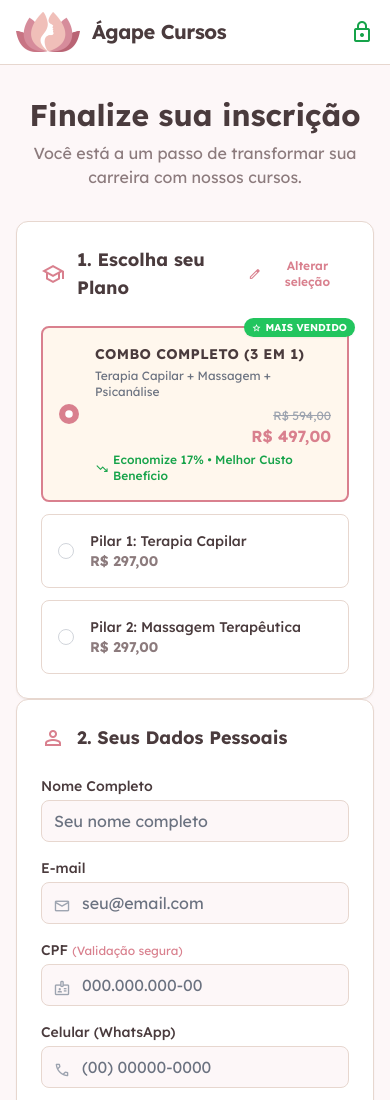
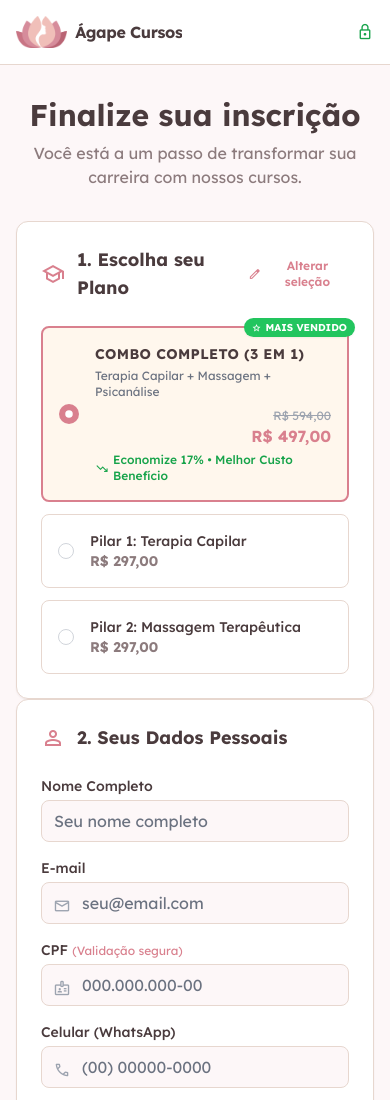
Before and after one commit to MateusDevZip/agapecursos, a plain HTML site: page checkout.html in a window 390 px wide. Shown: the top 1100 px of the page. Drawn offline with nearby package versions, Linux system fonts and the light colour scheme.

Commit message:
fix: improve checkout page header responsiveness
- Reduced logo size on mobile (h-8 on mobile, h-10 on desktop)
- Made logo flex-shrink-0 to prevent distortion
- Set min-w-0 on logo container for proper text truncation
- Adjusted font sizes for mobile (text-base on mobile, text-xl on desktop)
- Added truncate to title to prevent overflow
- Improved lock icon sizing for different screen sizes
- Better spacing with responsive gaps

```diff
--- a/checkout.html
+++ b/checkout.html
@@ -87,13 +87,14 @@
     <header class="bg-white dark:bg-[#2a1d17] border-b border-border-color sticky top-0 z-40">
         <div class="max-w-7xl mx-auto px-4 sm:px-6 lg:px-8">
             <div class="flex justify-between items-center h-16">
-                <div class="flex items-center gap-3">
-                    <img src="logo.png" alt="Ágape Cursos Logo" class="h-10 w-auto">
-                    <h1 class="text-xl font-bold tracking-tight text-text-main dark:text-white">Ágape Cursos</h1>
+                <div class="flex items-center gap-2 min-w-0">
+                    <img src="logo.png" alt="Ágape Cursos Logo" class="h-8 sm:h-10 w-auto flex-shrink-0">
+                    <h1 class="text-base sm:text-xl font-bold tracking-tight text-text-main dark:text-white truncate">
+                        Ágape Cursos</h1>
                 </div>
-                <div class="flex items-center gap-2 text-text-secondary text-sm">
+                <div class="flex items-center gap-1 sm:gap-2 text-text-secondary text-xs sm:text-sm flex-shrink-0">
                     <span class="hidden sm:inline">Ambiente Seguro</span>
-                    <span class="material-symbols-outlined text-green-600">lock</span>
+                    <span class="material-symbols-outlined text-green-600 text-lg sm:text-xl">lock</span>
                 </div>
             </div>
         </div>
@@ -161,7 +162,8 @@
                                         </div>
                                     </div>
                                     <span class="block text-xs text-green-600 font-medium mt-1 flex items-center gap-1">
-                                        <span class="material-symbols-outlined text-sm">trending_down</span> Economize 17% • Melhor Custo Benefício
+                                        <span class="material-symbols-outlined text-sm">trending_down</span> Economize
+                                        17% • Melhor Custo Benefício
                                     </span>
                                 </div>
                                 <div
@@ -213,8 +215,7 @@
                                 placeholder="Seu nome completo" type="text" />
                         </label>
                         <label class="block">
-                                <span
-                                    class="text-sm font-medium text-text-main dark:text-gray-300 mb-1 block">E-mail</span>
+                            <span class="text-sm font-medium text-text-main dark:text-gray-300 mb-1 block">E-mail</span>
                             <div class="relative">
                                 <input
                                     class="form-input w-full rounded-lg border-border-color bg-background-light dark:bg-gray-800 focus:border-primary focus:ring-primary pl-10"
@@ -246,8 +247,7 @@
                             </div>
                         </label>
                         <div class="md:col-span-2 mt-4 pt-4 border-t border-border-color border-dashed">
-                                <h4
-                                    class="text-sm font-bold text-text-main dark:text-white mb-3 flex items-center gap-2">
+                            <h4 class="text-sm font-bold text-text-main dark:text-white mb-3 flex items-center gap-2">
                                 <span class="material-symbols-outlined text-primary text-sm">home</span> Endereço
                             </h4>
                         </div>
@@ -305,8 +305,7 @@
                         </div>
                         <div class="md:col-span-1">
                             <label class="block">
-                                    <span
-                                        class="text-sm font-medium text-text-main dark:text-gray-300 mb-1 block">Estado
+                                <span class="text-sm font-medium text-text-main dark:text-gray-300 mb-1 block">Estado
                                     (UF)</span>
                                 <select
                                     class="form-select w-full rounded-lg border-border-color bg-background-light dark:bg-gray-800 focus:border-primary focus:ring-primary">
@@ -489,8 +488,7 @@
                         <div class="hidden peer-checked/boleto:block">
                             <div
                                 class="bg-gray-50 dark:bg-gray-800 border border-border-color rounded-lg p-6 text-center">
-                                    <span
-                                        class="material-symbols-outlined text-4xl text-text-secondary mb-3">print</span>
+                                <span class="material-symbols-outlined text-4xl text-text-secondary mb-3">print</span>
                                 <h4 class="text-lg font-bold text-text-main dark:text-white mb-2">Gerar Boleto
                                     Bancário</h4>
                                 <p class="text-text-secondary text-sm mb-6 max-w-md mx-auto">
```
Lines whose indentation alone changed are shown as unchanged.
